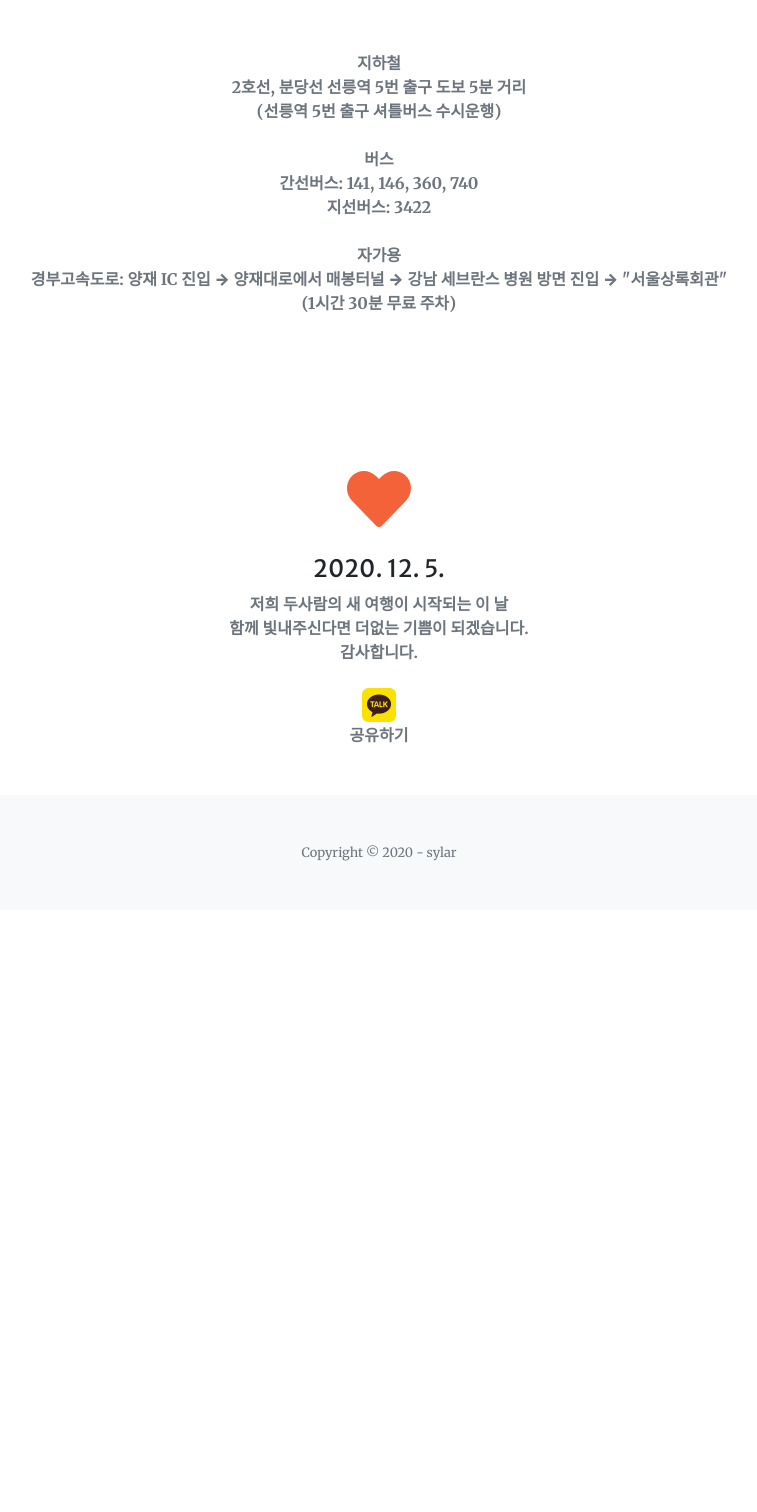
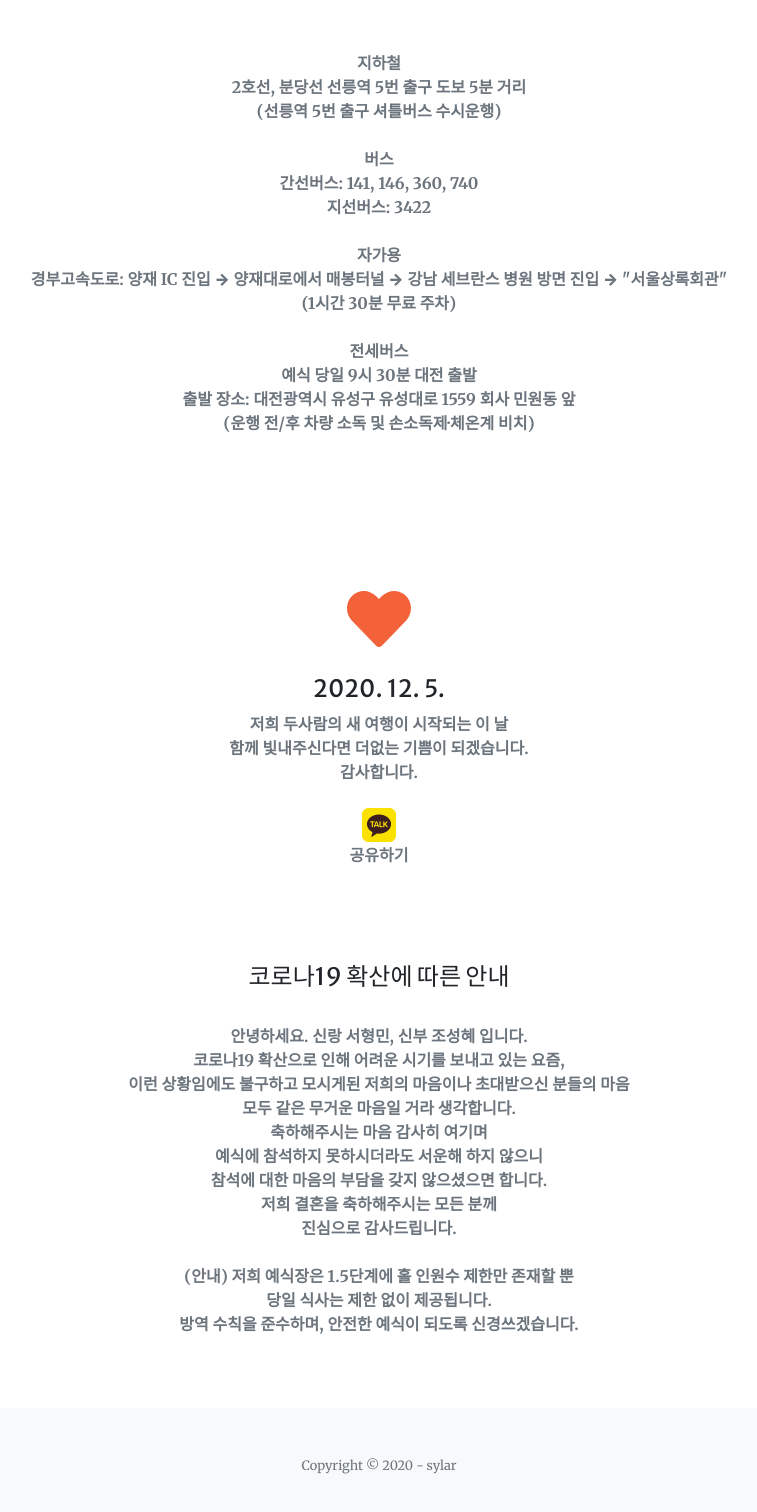
Before and after one commit to HYEONGMIN-SUNGHYE/wedding-card, a plain HTML site: page index.html in a window 1280 px wide. Shown: the part 4164-5676 px from the top of the page, without its empty margins (261-1018 px from the left). Before the commit the page ends 5074 px from the top, so only its background shows below. Drawn offline with nearby package versions, Linux system fonts and the light colour scheme; grey boxes are pictures that could not be loaded.

Commit message:
Add files via upload

```diff
--- a/index.html
+++ b/index.html
@@ -250,10 +250,16 @@
                         <p class="text-muted mb-0">경부고속도로: 양재 IC 진입 → 양재대로에서 매봉터널 → 강남 세브란스 병원 방면 진입 → "서울상록회관" </p>
                         <p class="text-muted mb-0">(1시간 30분 무료 주차)</p>
                         <br>
+                        <p class="text-muted mb-0">전세버스</p>
+                        <p class="text-muted mb-0">예식 당일 9시 30분 대전 출발</p>
+                        <p class="text-muted mb-0">출발 장소: 대전광역시 유성구 유성대로 1559 회사 민원동 앞</p>
+                        <p class="text-muted mb-0">(운행 전/후 차량 소독 및 손소독제·체온계 비치)</p>
+                        <br>
                     </div>
                 </div>
             </div>
         </section>
+
 
         <section class="thanks-section" id="thanks">
             <div class="container">
@@ -269,7 +275,34 @@
                             <img onclick="shareKakaotalk();" src="assets/img/kakaolink_btn_small.png"/>
                         </a>
                         <p class="text-muted mb-0">공유하기</p>
-                        <br><br>
+                        <br><br><br><br>
+                    </div>
+
+                </div>
+            </div>
+        </section>
+
+
+        <section class="notice-section" id="thanks">
+            <div class="container">
+                <div class="row justify-content-center">
+                    <div class="col-lg-8 text-center">
+                        <h3 class="h4 mb-2">코로나19 확산에 따른 안내</h3>
+                        <p class="text-muted mb-0"> <br>안녕하세요. 신랑 서형민, 신부 조성혜 입니다. <br>
+                        코로나19 확산으로 인해 어려운 시기를 보내고 있는 요즘, <br>
+                        이런 상황임에도 불구하고 모시게된 저희의 마음이나 초대받으신 분들의 마음<br>
+                        모두 같은 무거운 마음일 거라 생각합니다. <br>
+                        축하해주시는 마음 감사히 여기며 <br>
+                        예식에 참석하지 못하시더라도 서운해 하지 않으니 <br>
+                        참석에 대한 마음의 부담을 갖지 않으셨으면 합니다. <br>
+                        저희 결혼을 축하해주시는 모든 분께 <br>
+                        진심으로 감사드립니다.<br>
+
+                        <br>
+                        (안내) 저희 예식장은 1.5단계에 홀 인원수 제한만 존재할 뿐 <br>
+                        당일 식사는 제한 없이 제공됩니다. <br>
+                        방역 수칙을 준수하며, 안전한 예식이 되도록 신경쓰겠습니다. </p>
+                        <br><br><br>
                     </div>
 
                 </div>
@@ -278,6 +311,7 @@
 
             </div>
         </section>
+
 
         <footer class="bg-light py-5">
             <div class="container"><div class="small text-center text-muted">Copyright © 2020 - sylar</div></div>
```
